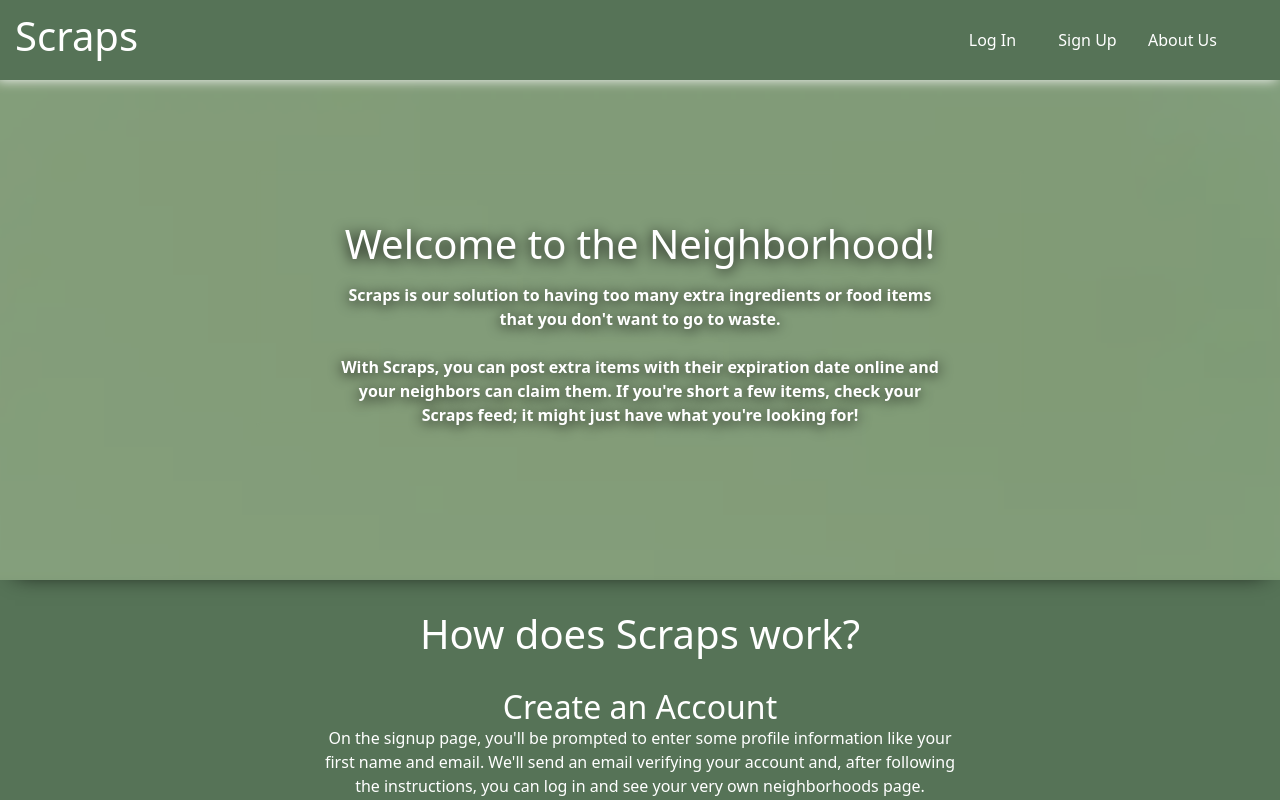
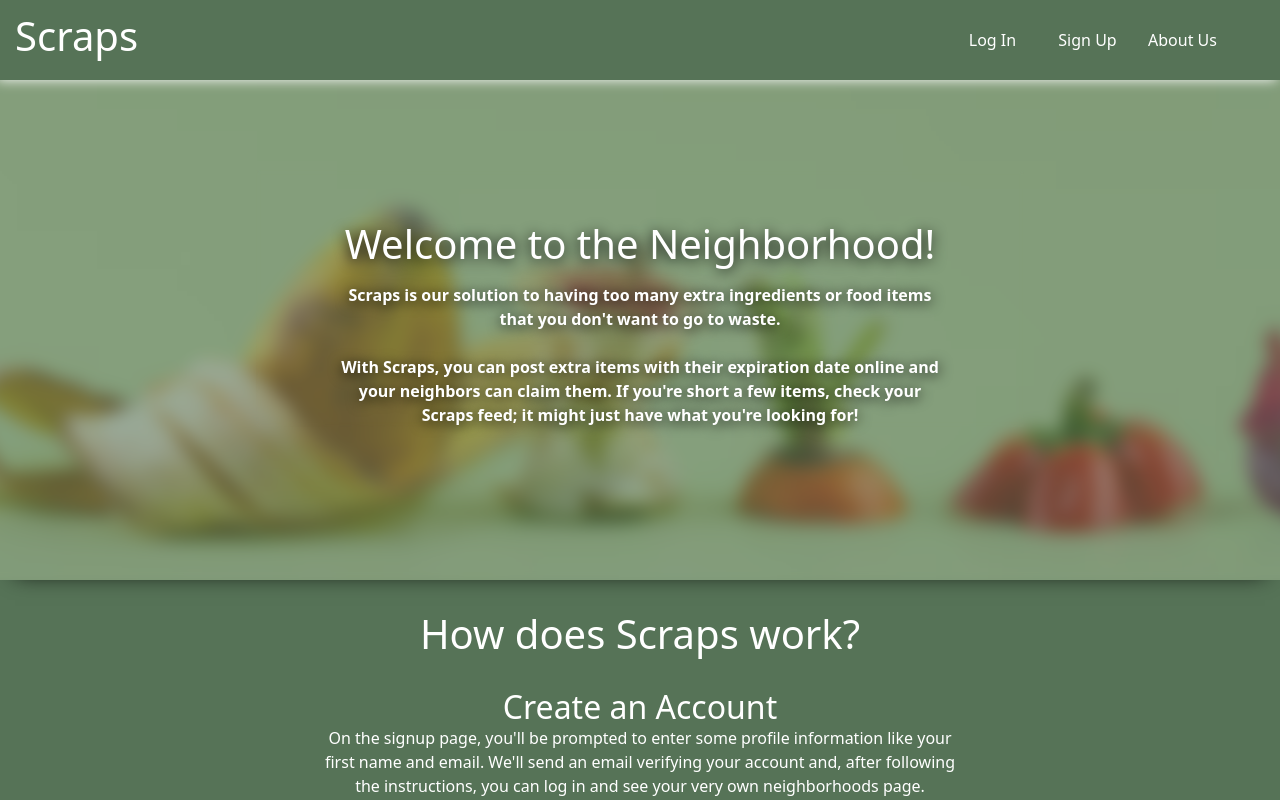
Before and after one commit to carsoncarson18/POOSD_MERN_Project, a React (Vite) app in the folder client/: page / in a window 1280 px wide. Shown: the top 800 px of the page. Built offline with nearby package versions, Linux system fonts and the light colour scheme; no server answers.

Commit message:
image optimization

```diff
--- a/client/src/pages/LandingPage.tsx
+++ b/client/src/pages/LandingPage.tsx
@@ -1,6 +1,6 @@
 import SiteFooter from "../components/SiteFooter/SiteFooter";
 import SiteHeader from "../components/SiteHeader/SiteHeader";
-import hero_image from "../assets/landing-page/food-waste-bg.webp"
+import hero_image from "../assets/landing-page/food-waste-bg.png"
 
 export default function LandingPage() {
 
@@ -11,7 +11,7 @@ export default function LandingPage() {
                 <SiteHeader />
                 <main style={{ padding: '0 0 80px 0' }}>
                     <div style={{ padding: '0 0 70px 0', boxShadow: '0 8px 22px -15px black ', width: '100%', minHeight: '500px', position: 'relative', zIndex: 0, overflow: 'hidden', paddingTop: '90px', paddingBottom: '90px' }}>
-                        <img style={{ width: '100%', height: '100%', opacity: .4, objectFit: 'cover', objectPosition: 'top', position: 'absolute', bottom: 0, filter: 'blur(8px)', transform: 'scale(1.05)' }} alt="Bag of Food Scraps" src={hero_image} />
+                        <img style={{ width: '100%', height: '100%', opacity: .4, objectFit: 'cover', objectPosition: 'top', position: 'absolute', bottom: 0, filter: 'blur(8px)', transform: 'scale(1.05)' }} alt="Bag of Food Scraps" fetchPriority="high" src={hero_image} />
                         <div style={{
                             zIndex: 1,
                             width: '60%',
```
